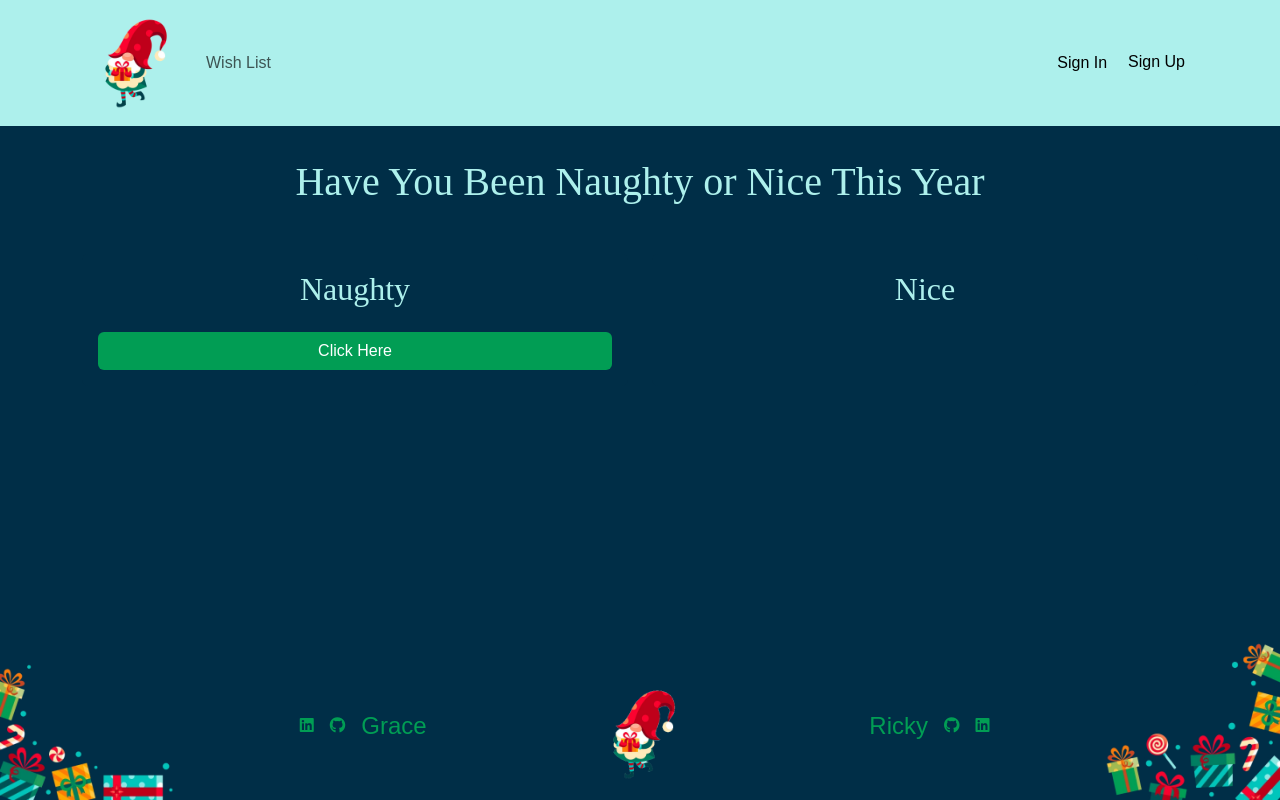
After one commit to glaw2000/Christmas-Fun, a Django app: page /naughty_nice/ in a window 1280 px wide. The commit adds this page. Run offline with Django 4.2, Linux system fonts and the light colour scheme; some libraries are stand-ins or nearby versions; some web fonts are replaced.

Commit message:
add coal.html and naughtyy_nice.html with url path and views in landing app

```diff
--- /dev/null
+++ b/landing/templates/landing/naughty_nice.html
@@ -0,0 +1,38 @@
+{% extends 'base.html' %}
+{% load static %}
+
+{% block content %}
+
+<div class="row" id="role">
+
+    <h1 class="mb-5 text-center">Have You Been Naughty or Nice This Year</h1>
+
+    <div class="col-sm-6 mb-3 mb-sm-0">
+        <div class="card h-100">
+            <div class="card-body d-flex flex-column" id="helper">
+                <h2 my-3>Naughty</h2>
+                <p class="card-text flex-grow-1">
+                </p>
+                <a href="{% url 'coal' %}" role="button" class="btn button1" aria-label="Select Naughty">Click Here</a>
+            </div>
+        </div>
+    </div>
+
+    <div class="col-sm-6">
+        <div class="card h-100">
+            <div class="card-body d-flex flex-column" id="wisher">
+                <h2 my-3>Nice</h2>
+                <p class="card-text flex-grow-1">
+                </p>
+                {% if user.id is not None %}
+                    <a href="{% url 'wishes' pk=user.id %}" role="button" class="btn button2" aria-label="Select Nice">Click Here</a>
+                <!-- add elseif sign in page if user is not signed in -->
+                {% endif %}
+
+            </div>
+        </div>
+    </div>
+
+</div>
+
+{% endblock content %}
--- a/landing/urls.py
+++ b/landing/urls.py
@@ -1,7 +1,9 @@
 from . import views
 from django.urls import path
-from .views import HomePage
+from .views import HomePage, Coal, NaughtyNice
 
 urlpatterns = [
-    path('', HomePage.as_view(), name='home')
+    path('', HomePage.as_view(), name='home'),
+    path('coal/', Coal.as_view(), name='coal'),
+    path('naughty_nice/', NaughtyNice.as_view(), name='naughty_nice'),
 ]
--- a/landing/views.py
+++ b/landing/views.py
@@ -8,3 +8,15 @@ class HomePage(TemplateView):
     Displays home page
     """
     template_name = 'landing/index.html'
+
+class Coal(TemplateView):
+    """
+    Displays Coal gift page
+    """
+    template_name = 'landing/coal.html'
+
+class NaughtyNice(TemplateView):
+    """
+    Displays Naughty or Nice Choice Page
+    """
+    template_name = 'landing/naughty_nice.html'
--- a/templates/base.html
+++ b/templates/base.html
@@ -1,5 +1,7 @@
 {% load static %}
 {% url 'landing' as landing_url %}
+{% url 'list' as list_url %}
+{% url 'profile' as profiles_url %}
 {% url 'account_login' as login_url %}
 {% url 'account_signup' as signup_url %}
 {% url 'account_logout' as logout_url %}
```
Also changed, not shown: landing/templates/landing/coal.html (added, +10 -0 lines).
